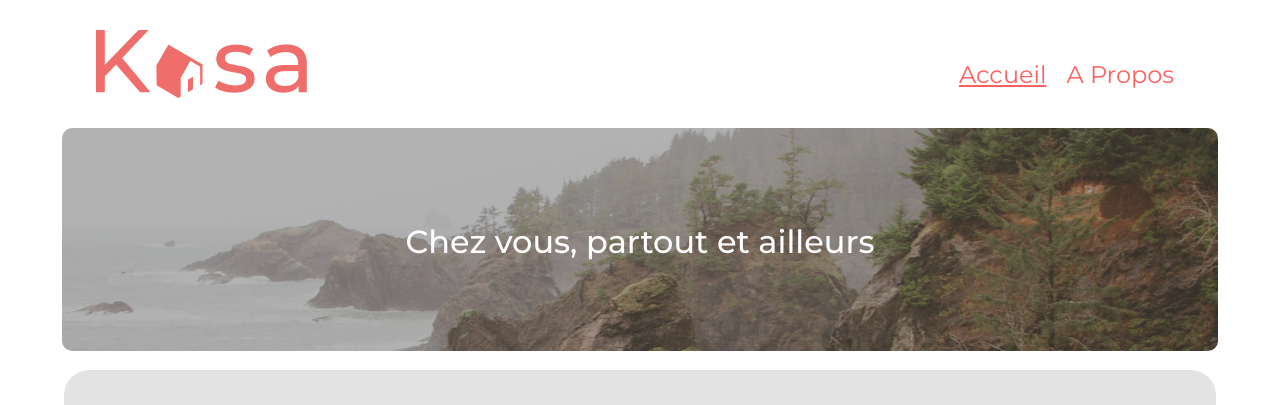
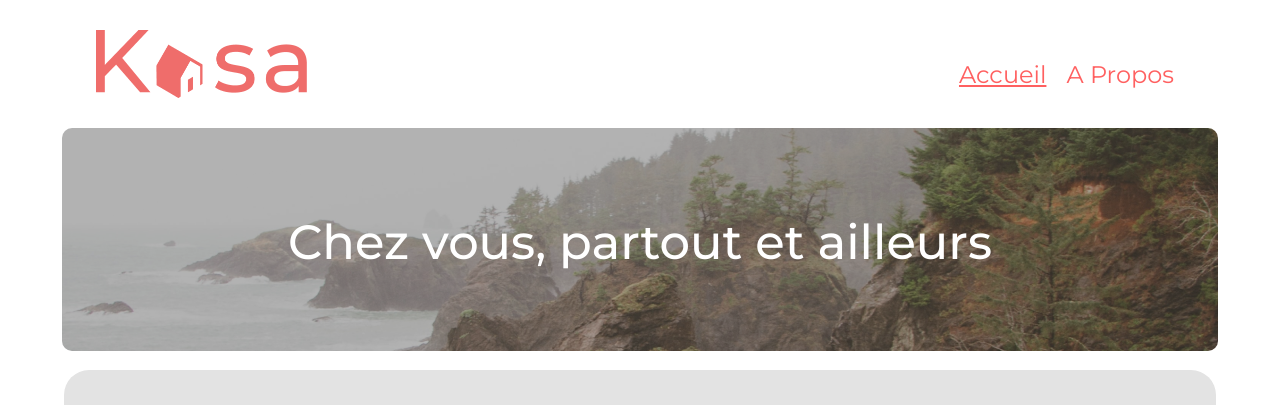
Before and after one commit to Romisto/Projet7, a React (Create React App) app: page / in a window 1280 px wide. Shown: the top 405 px of the page. Built offline with nearby package versions, Linux system fonts and the light colour scheme.

Commit message:
modification du font-size titleBanner

```diff
--- a/src/components/Banner/Banner.css
+++ b/src/components/Banner/Banner.css
@@ -10,7 +10,7 @@
   .titleBanner {
     font-family: Montserrat, sans-serif;
     font-weight: 500;
-    font-size: 32px;
+    font-size: 48px;
     position: absolute;
     width: 100%;
     top: 0;
```
